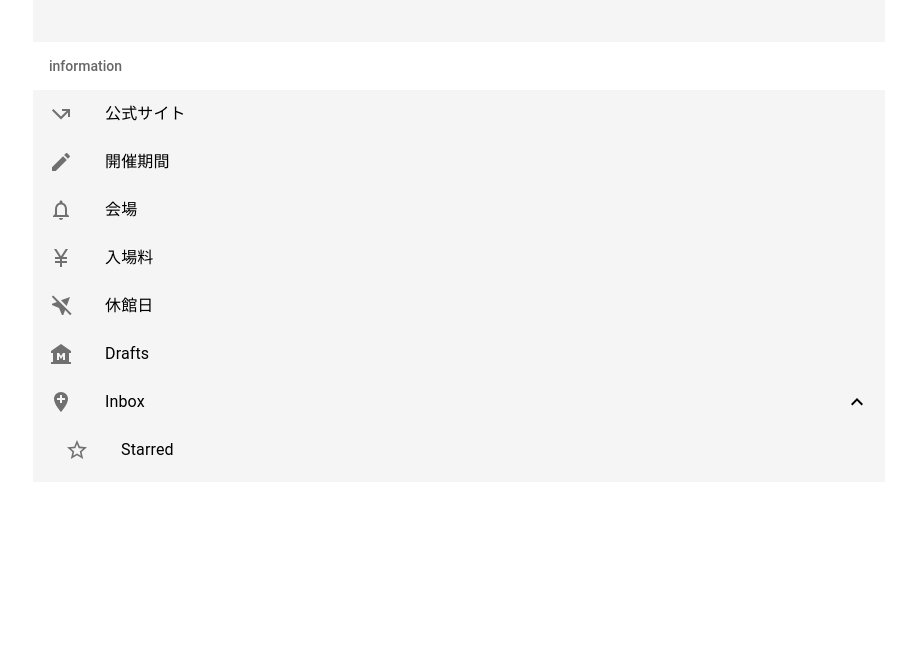
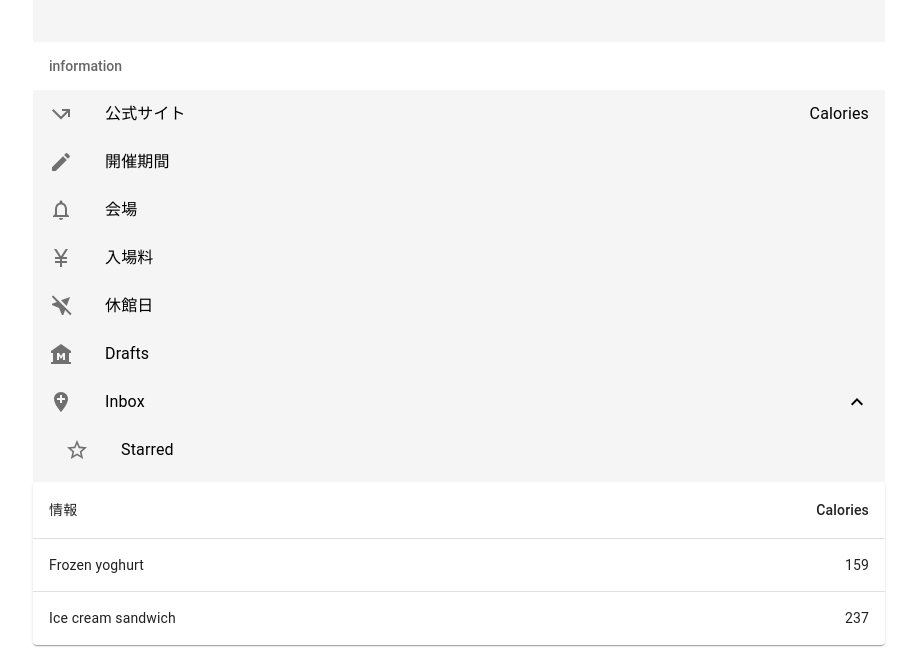
Before and after one commit to monstera3/ato, a React (Create React App) app: page /museums/1 in a window 1280 px wide. Shown: the part 1072-1725 px from the top of the page, without its empty margins (181-1098 px from the left). Before the commit the page ends 1562 px from the top, so only its background shows below. Built offline with nearby package versions, Linux system fonts and the light colour scheme; no server answers.

Commit message:
style(MuseumDetail): リストではなくテーブル追加

```diff
--- a/src/components/page/MuseumDetail.tsx
+++ b/src/components/page/MuseumDetail.tsx
@@ -5,7 +5,14 @@ import {
   Typography,
   List,
   Collapse,
-  ListItemIcon, ListSubheader, ListItemText, ListItemButton
+  ListItemIcon,
+  ListSubheader,
+  ListItemText,
+  ListItemButton,
+  Table,
+  TableCell,
+  TableBody,
+  TableContainer, TableRow, TableHead
 } from '@mui/material';
 import CallMissedOutgoingIcon from '@mui/icons-material/CallMissedOutgoing';
 import CreateIcon from '@mui/icons-material/Create';
@@ -17,6 +24,8 @@ import MuseumIcon from '@mui/icons-material/Museum';
 import React from 'react';
 import sampleImg from "../../assets/images/sample1.png"
 import { ExpandLess, ExpandMore, StarBorder } from '@mui/icons-material';
+import Paper from '@mui/material/Paper';
+
 
 export const MuseumDetail = () => {
 
@@ -53,6 +62,7 @@ export const MuseumDetail = () => {
             <CallMissedOutgoingIcon />
           </ListItemIcon>
           <ListItemText primary="公式サイト" />
+          <Typography align="right">Calories</Typography>
         </ListItemButton>
         <ListItemButton>
           <ListItemIcon>
@@ -100,7 +110,44 @@ export const MuseumDetail = () => {
           </List>
         </Collapse>
       </List>
-
+      <BasicTable />
     </Container>
      )
 }
+
+const createData = (name: string, calories: number,) => {
+  return { name, calories};
+}
+const rows = [
+  createData('Frozen yoghurt', 159),
+  createData('Ice cream sandwich', 237,)
+];
+
+
+const BasicTable = () => {
+  return(
+    <TableContainer component={Paper}>
+      <Table sx={{ minWidth: 650 }} aria-label="simple table">
+        <TableHead>
+          <TableRow>
+            <TableCell>情報</TableCell>
+            <TableCell align="right">Calories</TableCell>
+          </TableRow>
+        </TableHead>
+        <TableBody>
+          {rows.map((row) => (
+            <TableRow
+              key={row.name}
+              sx={{ '&:last-child td, &:last-child th': { border: 0 } }}
+            >
+              <TableCell component="th" scope="row">
+                {row.name}
+              </TableCell>
+              <TableCell align="right">{row.calories}</TableCell>
+            </TableRow>
+          ))}
+        </TableBody>
+      </Table>
+    </TableContainer>
+  );
+}
--- a/src/components/page/ReviewCard.tsx
+++ b/src/components/page/ReviewCard.tsx
@@ -1,6 +1,6 @@
 import {
   Avatar, Box, ButtonBase, CardActions,
-  CardHeader, Chip, Grid, IconButton,
+  CardHeader, CardMedia, Chip, Grid, IconButton,
   Paper,
   Rating, Stack,
   Typography
@@ -12,15 +12,6 @@ import React from 'react';
 import StarIcon from '@mui/icons-material/Star';
 
 
-export const ReviewCard = () => {
-  return(
-    <>
-      <ComplexGrid />
-    </>
-
-  );
-}
-
 
 const labels: { [index: string]: string } = {
   1: '1',
@@ -31,9 +22,8 @@ const labels: { [index: string]: string } = {
 };
 
 
-const ComplexGrid = () => {
-  //星の数
-  const value = 4;
+export const ReviewCard = () => {
+
 
   return(
     <Paper
@@ -47,9 +37,9 @@ const ComplexGrid = () => {
     >
       <Grid container spacing={2}>
         <Grid item>
-          <ButtonBase sx={{ width: 128, height: 128 }}>
-            <img alt="complex" src={sampleImg} height="100" width="150"/>
-          </ButtonBase>
+          {/*<ButtonBase sx={{ width: 128, height: 128 }}>*/}
+            <CardMedia alt="complex" src={sampleImg} component="img" sx={{ width: 200 }}/>
+          {/*</ButtonBase>*/}
         </Grid>
         <Grid item xs={12} sm container>
           <Grid item xs container direction="column" spacing={2}>
@@ -59,21 +49,7 @@ const ComplexGrid = () => {
               <Stack direction="row" spacing={1}>
                 <Chip label='美術館名' size="small" />
               </Stack>
-              <Box
-                sx={{
-                  width: 200,
-                  display: 'flex',
-                  alignItems: 'center',
-                }}
-              >
-                <Rating
-                  name="text-feedback"
-                  value={value}
-                  readOnly
-                  emptyIcon={<StarIcon style={{ opacity: 0.55 }} fontSize="inherit" />}
-                />
-                <Box sx={{ ml: 2 }}>{labels[value]}</Box>
-              </Box>
+              <StarReview />
             </Grid>
             <Grid item>
               <Paper elevation={0}>
@@ -91,7 +67,7 @@ const ComplexGrid = () => {
               }}>
                 <CardHeader
                   avatar={
-                    <Avatar sx={{ backgroundColor: red[500], }} aria-label="recipe">
+                    <Avatar sx={{ backgroundColor: red[500],}} aria-label="recipe">
                       R
                     </Avatar>
                   }
@@ -116,3 +92,25 @@ const ComplexGrid = () => {
     </Paper>
   );
 }
+
+const StarReview = () => {
+  //星の数
+  const value = 4;
+  return(
+    <Box
+      sx={{
+        width: 200,
+        display: 'flex',
+        alignItems: 'center',
+      }}
+    >
+      <Rating
+        name="text-feedback"
+        value={value}
+        readOnly
+        emptyIcon={<StarIcon style={{ opacity: 0.55 }} fontSize="inherit" />}
+      />
+      <Box sx={{ ml: 2 }}>{labels[value]}</Box>
+    </Box>
+  );
+}
```
